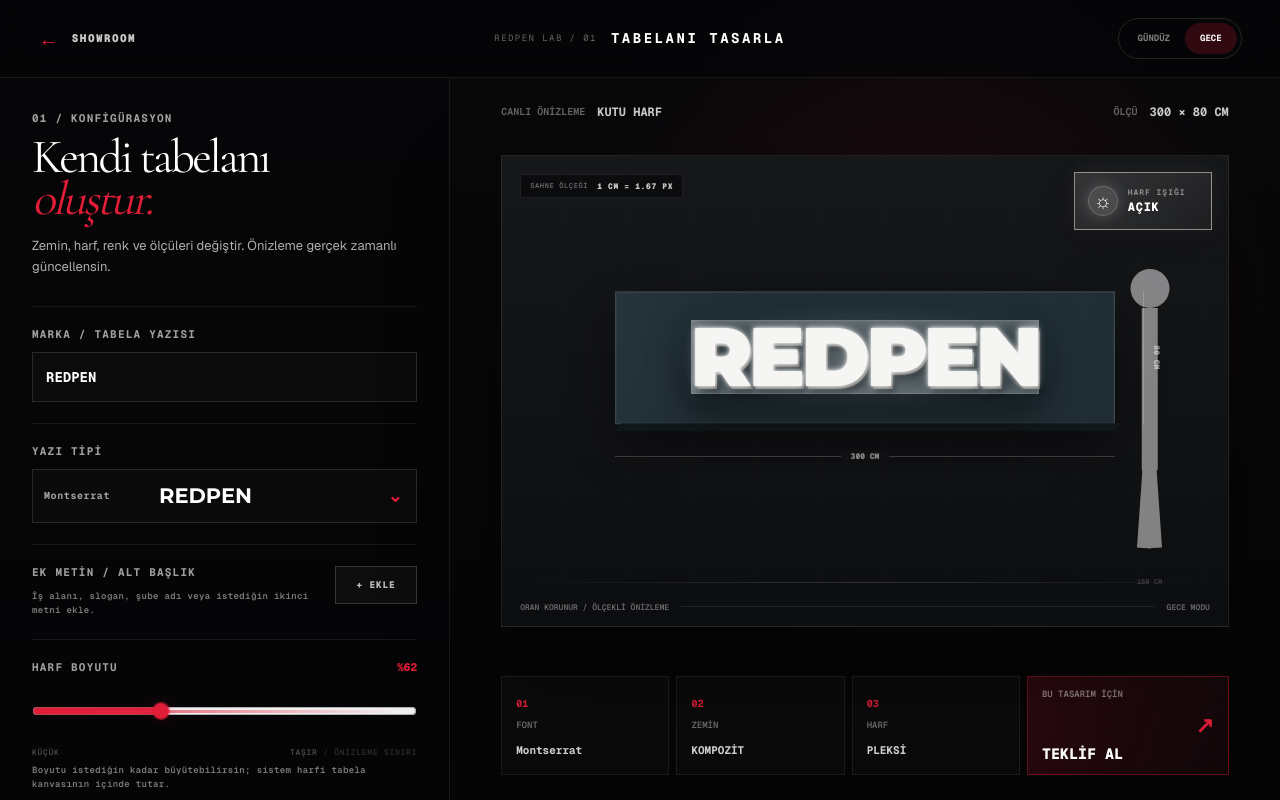
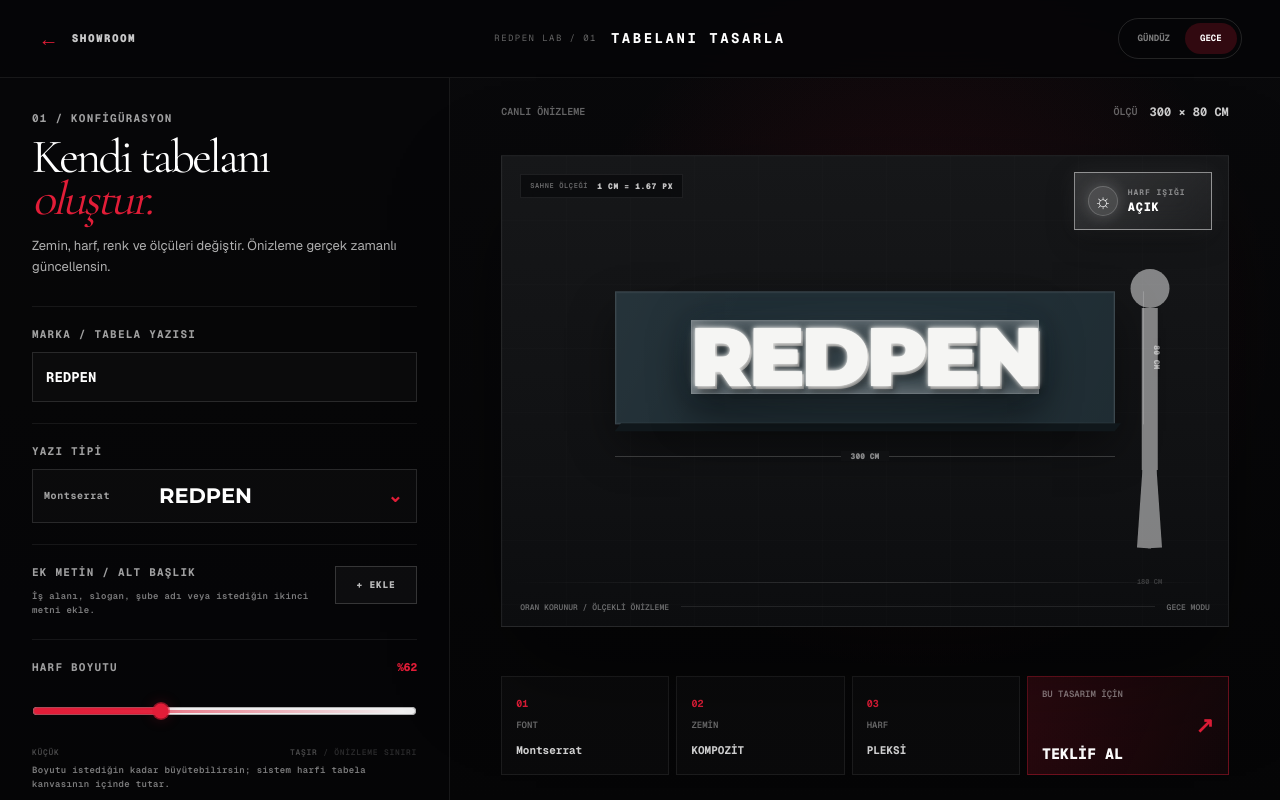
Before and after one commit to redpenreklam-tabela/redpen-showroom, a Next.js app: page /tasarla in a window 1280 px wide. Built offline with nearby package versions, Linux system fonts and the light colour scheme.

Commit message:
Remove legacy text glow box and sign type selector

```diff
--- a/app/tasarla/SignDesigner.tsx
+++ b/app/tasarla/SignDesigner.tsx
@@ -2,7 +2,7 @@
 
 import { useEffect, useMemo, useRef, useState } from "react";
 
-type SignType = "KUTU HARF" | "IŞIKLI PANEL" | "TOTEM" | "CEPHE";
+type SignType = "KUTU HARF";
 type BaseMaterial = "PLEKSİ" | "ALÜMİNYUM" | "KROM" | "KOMPOZİT";
 type LetterMaterial = "PLEKSİ" | "GOLD KAPLAMA" | "KROM KAPLAMA" | "FİLELİ KROM" | "FİLELİ GOLD" | "FOREX" | "FOLYO";
 type LightStripMaterial = "PLEKSİ" | "GOLD KAPLAMA" | "KROM KAPLAMA" | "FİLELİ KROM" | "FİLELİ GOLD" | "FOREX";
@@ -16,7 +16,6 @@ type FontId =
   | "cal-sans" | "caveat-brush" | "luckiest-guy"
   | "momo-trust-display" | "russo-one" | "sekuya" | "sriracha";
 
-const signTypes: SignType[] = ["KUTU HARF"];
 const baseMaterials: BaseMaterial[] = ["KOMPOZİT", "PLEKSİ", "ALÜMİNYUM"];
 const kutuHarfMaterials: LetterMaterial[] = ["PLEKSİ", "GOLD KAPLAMA", "KROM KAPLAMA", "FİLELİ KROM", "FİLELİ GOLD"];
 const lightStripMaterials: LightStripMaterial[] = ["PLEKSİ", "GOLD KAPLAMA", "KROM KAPLAMA", "FİLELİ KROM", "FİLELİ GOLD", "FOREX"];
@@ -138,7 +137,7 @@ const MaterialPicker = ({ value, onChange, compact = false }: { value: LetterMat
 
 export default function SignDesigner() {
   const [text, setText] = useState("REDPEN");
-  const [signType, setSignType] = useState<SignType>("KUTU HARF");
+  const signType: SignType = "KUTU HARF";
   const [letterMaterial, setLetterMaterial] = useState<LetterMaterial>("PLEKSİ");
   const [baseMaterial, setBaseMaterial] = useState<BaseMaterial>("KOMPOZİT");
   const [letterColor, setLetterColor] = useState(letterColors[1].value);
@@ -765,22 +764,6 @@ export default function SignDesigner() {
           </div>
 
           <div className="designer-field">
-            <label>TABELA TİPİ</label>
-            <div className="designer-choice-grid">
-              {signTypes.map((item) => (
-                <button
-                  type="button"
-                  key={item}
-                  className={signType === item ? "is-active" : ""}
-                  onClick={() => setSignType(item)}
-                >
-                  {item}
-                </button>
-              ))}
-            </div>
-          </div>
-
-          <div className="designer-field">
             <label>ZEMİN MALZEMESİ</label>
             <div className="designer-material-row">
               {baseMaterials.map((item) => (
@@ -999,7 +982,6 @@ export default function SignDesigner() {
           <div className="designer-preview-top">
             <div>
               <span>CANLI ÖNİZLEME</span>
-              <b>{signType}</b>
             </div>
             <div>
               <span>ÖLÇÜ</span>
--- a/app/tasarla/designer-usability.css
+++ b/app/tasarla/designer-usability.css
@@ -1210,3 +1210,17 @@ body.designer-is-dragging .designer-extra-text-preview{cursor:grabbing;}
 .designer-extra-text-preview.extra-material-forex::before,.designer-extra-text-preview.extra-material-forex::after{content:none!important;display:none!important}
 .designer-extra-text-preview.extra-material-folyo{color:var(--extra-letter-color)!important;-webkit-text-fill-color:var(--extra-letter-color)!important;-webkit-text-stroke:0!important;text-shadow:none!important;filter:none!important;background:none!important}
 .designer-extra-text-preview.extra-material-folyo::before,.designer-extra-text-preview.extra-material-folyo::after{content:none!important;display:none!important}
+
+
+/* v21.4 — Ana metinde eski rectangular glow katmanını tamamen kapat.
+   Pleksi/Forex/Folyo için ışık sadece glyph text-shadow üzerinden verilir;
+   harfin bounding-box'ı artık beyaz/şeffaf dikdörtgen üretmez. */
+.designer-board .designer-main-text::before,
+.designer-board .designer-main-text::after{
+  content:none!important;
+  display:none!important;
+  background:none!important;
+  box-shadow:none!important;
+  border:0!important;
+  filter:none!important;
+}
```
